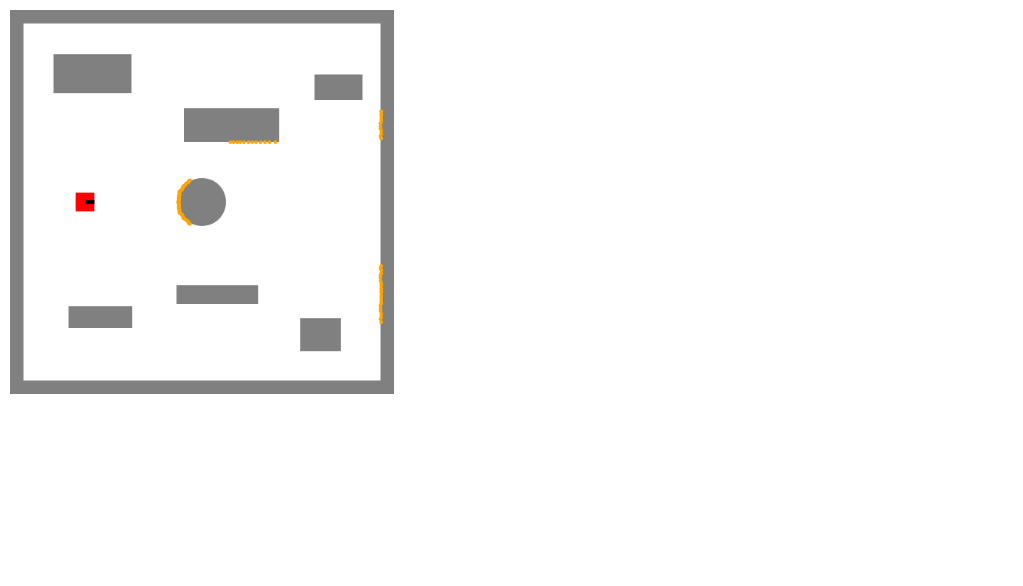
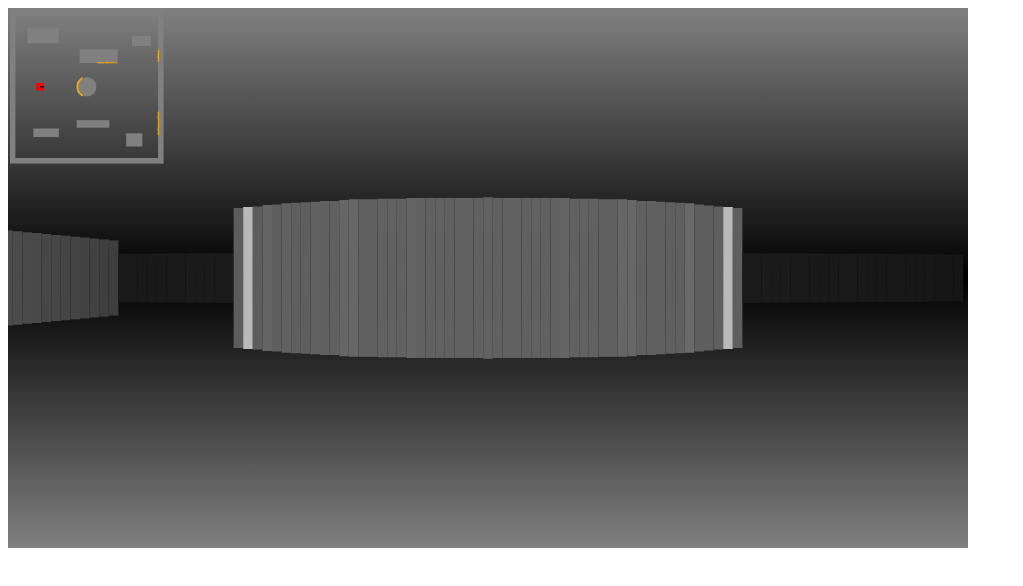
Before and after one commit to yikuansun/ace-descending, a SvelteKit app: page / in a window 1280 px wide. Shown: the top 586 px of the page, without its empty margins (0-1023 px from the left). Built offline with nearby package versions, Linux system fonts and the light colour scheme.

Commit message:
Create 3D graphics
So cool!

```diff
--- a/src/routes/+page.svelte
+++ b/src/routes/+page.svelte
@@ -25,13 +25,23 @@
      * @property {number} aov AOV (angle of view)
      * @property {number} resolution number of lines to render
      * @property {number} maxDepth maximum distance player can see
+     * @property {[width: number, height: number]} viewport viewport size
+     * @property {number} viewFactor view factor lol
      */
     let camera = {
         aov: Math.PI / 4,
         resolution: 100,
         maxDepth: 512,
+        viewport: [960, 540],
+        viewFactor: 500,
     };
-    /** @type {Array.<{x: number, y: number, distance: number, color: [red: number, green: number, blue: number, alpha: number]}>} */
+    /** @type {Array.<{
+     * x: number,
+     * y: number,
+     * angle: number,
+     * distance: number,
+     * color: [red: number, green: number, blue: number, alpha: number]}
+     * >} */
     let visiblePoints = [];
 
     /** @type {Object.<string, boolean>} */
@@ -92,6 +102,7 @@
                     visiblePoints = [...visiblePoints, {
                         x: rayX,
                         y: rayY,
+                        angle: angle,
                         distance: rayLength,
                         color: rayColor,
                     }];
@@ -129,7 +140,7 @@
 </script>
 
 <!-- minimap -->
-<div style:position="fixed" style:top="10px" style:left="10px" style:transform="scale(0.75)">
+<div style:position="fixed" style:top="10px" style:left="10px" style:transform="scale(0.3)">
     <img src={levelMap} alt="level map" style:position="absolute"
         style:top="0" style:left="0" />
     <div style:position="absolute" style:left="{player.x}px" style:top="{player.y}px"
@@ -146,3 +157,26 @@
         </div>
     {/each}
 </div>
+
+<svg xmlns="http://www.w3.org/2000/svg" width={camera.viewport[0]} height={camera.viewport[1]}>
+    <defs>
+        <linearGradient id="bgGradient" x1="0" x2="0" y1="0" y2="1">
+            <stop offset="0%" stop-color="grey" />
+            <stop offset="50%" stop-color="black" />
+            <stop offset="100%" stop-color="grey" />
+        </linearGradient>
+    </defs>
+    <rect width={camera.viewport[0]} height={camera.viewport[1]} fill="url(#bgGradient)" />
+    {#each visiblePoints as point}
+        {@const x2d = (point.angle + camera.aov / 2) / camera.aov * camera.viewport[0]}
+        {@const height2d = 20000 / point.distance}
+        {@const colorFoggy = [
+            point.color[0] * (1 - point.distance / camera.maxDepth),
+            point.color[1] * (1 - point.distance / camera.maxDepth),
+            point.color[2] * (1 - point.distance / camera.maxDepth),
+        ]}
+        {@const thickness = (camera.viewport[0] / camera.resolution)}
+        <line x1={x2d} y1={camera.viewport[1] / 2 - height2d / 2} x2={x2d} y2={camera.viewport[1] / 2 + height2d / 2}
+            stroke="rgb({colorFoggy[0]}, {colorFoggy[1]}, {colorFoggy[2]})" stroke-width={thickness} />
+    {/each}
+</svg>
```
